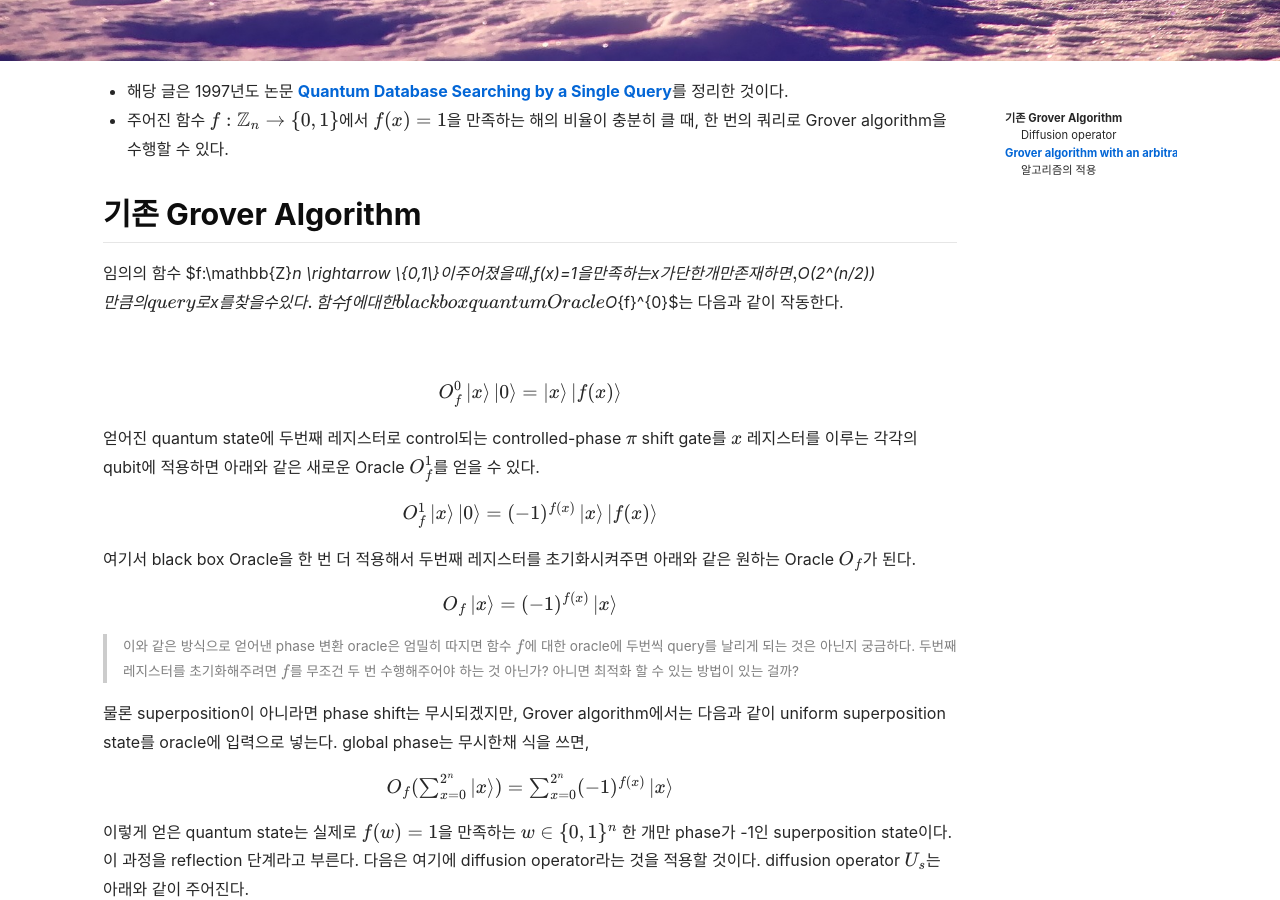
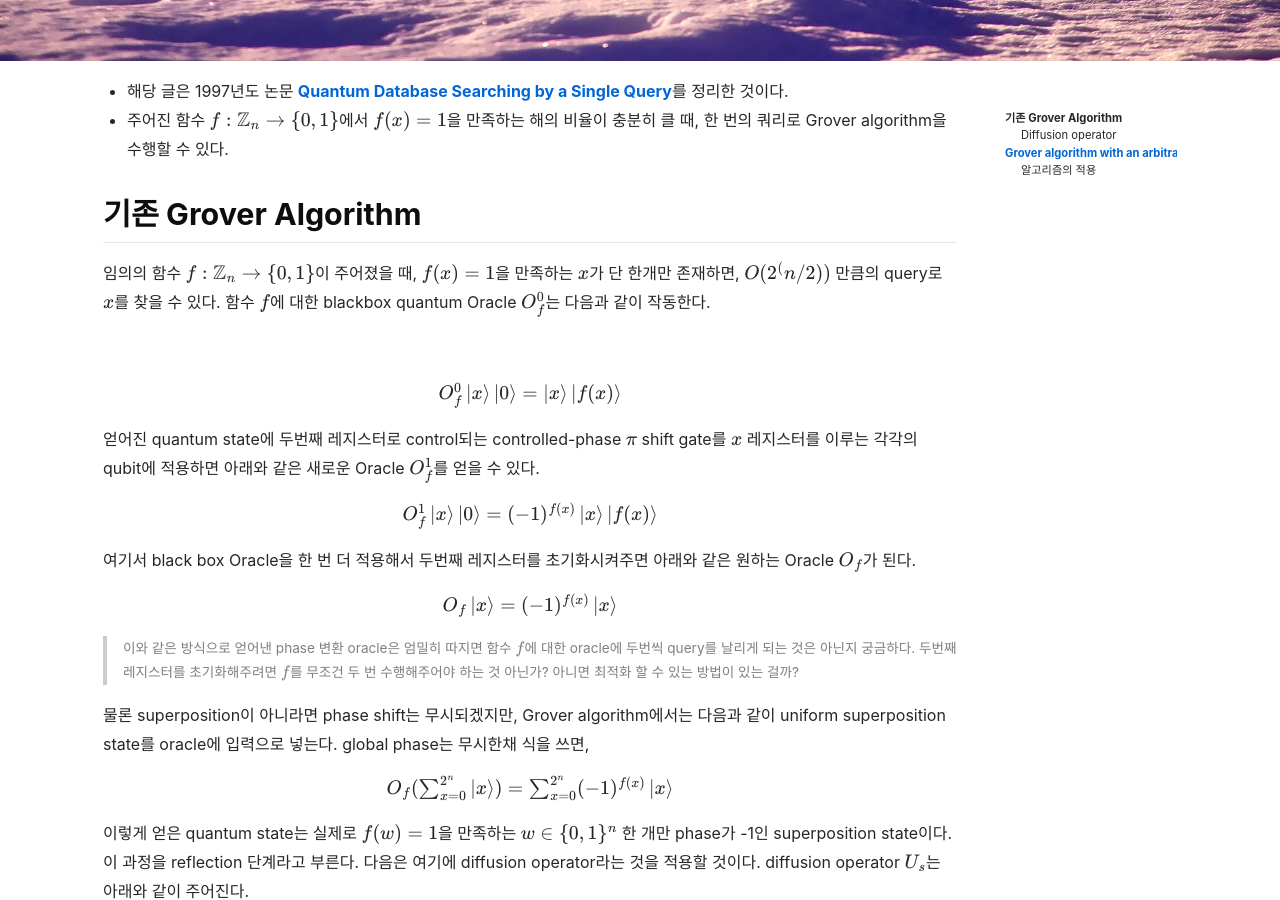
Before and after one commit to gusgkr0117/gusgkr0117.github.io, a Jekyll site: the page built from _posts/2021-02-16-Grover-Algorithm-with-a-Single-Query.md, in a window 1280 px wide and 900 px high, scrolled down 839 px. Built offline with Jekyll 4.4.1, drawn with Linux system fonts in a browser that asks for light colours; nearby versions of some CDN libraries; formulas are drawn with MathJax 3; comment, search, counter and statistics services are not loaded.

```diff
--- a/_posts/2021-02-16-Grover-Algorithm-with-a-Single-Query.md
+++ b/_posts/2021-02-16-Grover-Algorithm-with-a-Single-Query.md
@@ -7,11 +7,11 @@ key: post_20210216
 ---
 
 * 해당 글은 1997년도 논문 [Quantum Database Searching by a Single Query](https://arxiv.org/pdf/quant-ph/9708005.pdf)를 정리한 것이다.
-* 주어진 함수 $f:\mathbb{Z}_n \rightarrow \\{0,1\\}$에서 $f(x)=1$을 만족하는 해의 비율이 충분히 클 때, 한 번의 쿼리로 Grover algorithm을 수행할 수 있다.
+* 주어진 함수 $f:\mathbb{Z}\_n \rightarrow \\{0,1\\}$에서 $f(x)=1$을 만족하는 해의 비율이 충분히 클 때, 한 번의 쿼리로 Grover algorithm을 수행할 수 있다.
 
 ## 기존 Grover Algorithm
 
-임의의 함수 $f:\mathbb{Z}_n  \rightarrow \\{0,1\\}$이 주어졌을 때, $f(x)=1$을 만족하는 $x$가 단 한개만 존재하면, $O(2^(n/2))$ 만큼의 query로 $x$를 찾을 수 있다. 함수 $f$에 대한 blackbox quantum Oracle $O_{f}^{0}$는 다음과 같이 작동한다.
+임의의 함수 $f:\mathbb{Z}\_n  \rightarrow \\{0,1\\}$이 주어졌을 때, $f(x)=1$을 만족하는 $x$가 단 한개만 존재하면, $O(2^(n/2))$ 만큼의 query로 $x$를 찾을 수 있다. 함수 $f$에 대한 blackbox quantum Oracle $O_{f}^{0}$는 다음과 같이 작동한다.
 
 $\newcommand{\ket}[1]{\left| #1 \right>}$
 <center>$O_{f}^{0}\ket{x}\ket{0} = \ket{x}\ket{f(x)}$</center>
```
